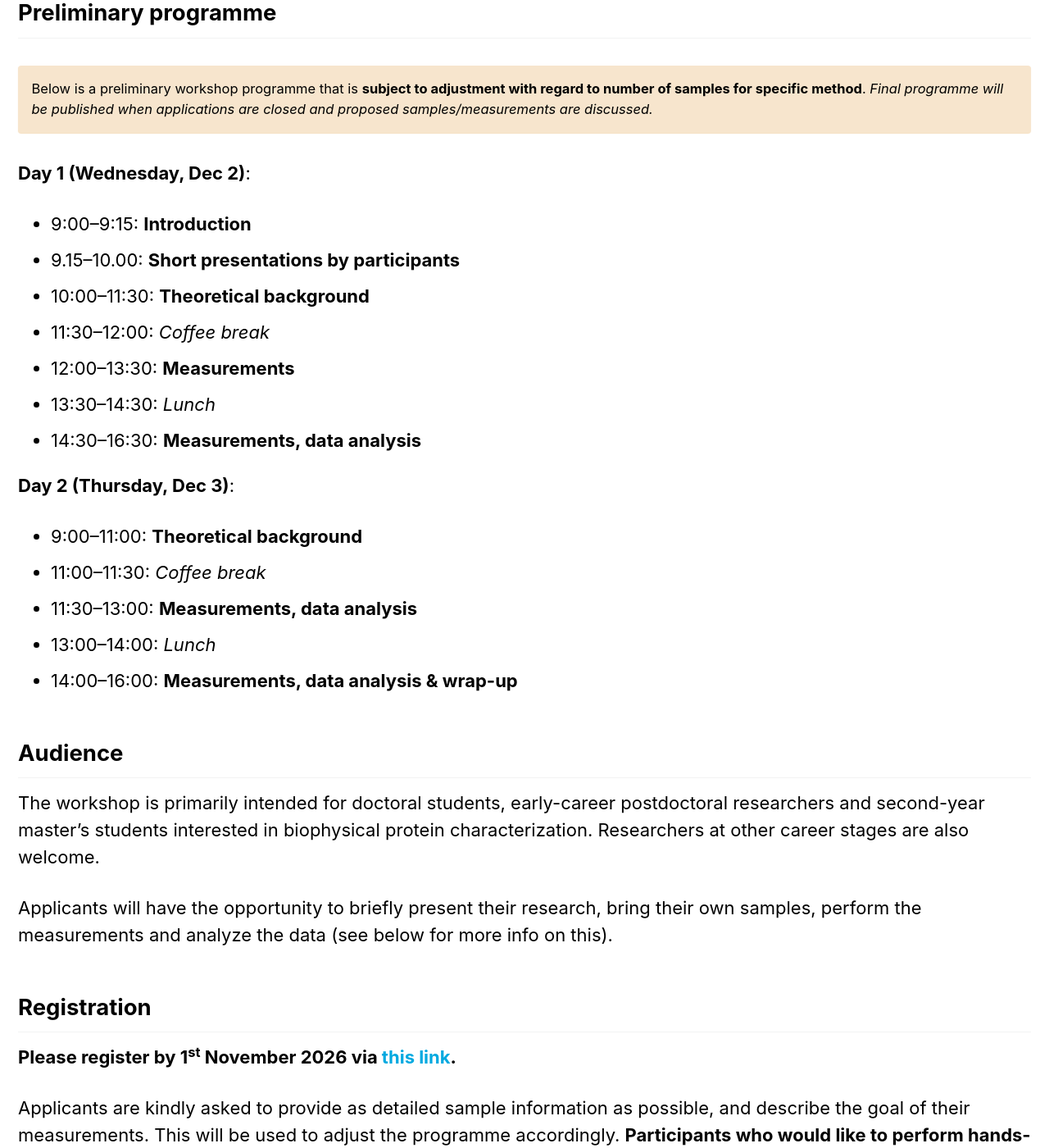
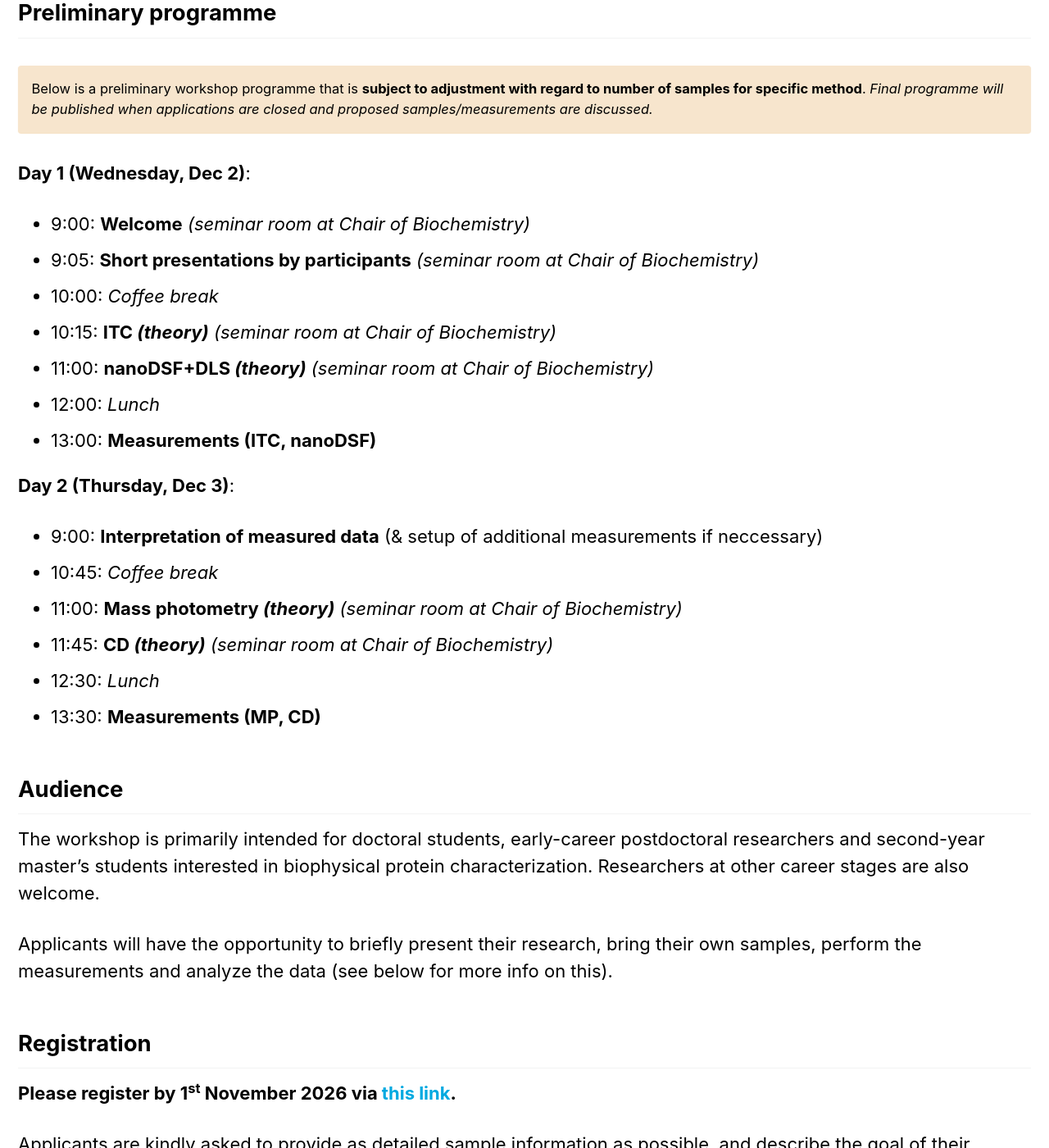
Before and after one commit to InstructSI/instructsi.github.io, a Jekyll site: the page built from _pages/bioproc2026.md, in a window 1280 px wide and 1400 px high, scrolled down 2319 px. Shown: the whole window at 82% size. Built offline with Jekyll 4.4.1, drawn with Linux system fonts in a browser that asks for light colours; cached includes are drawn as plain includes.

Commit message:
Updated Bioproc 2026 program

```diff
--- a/_pages/bioproc2026.md
+++ b/_pages/bioproc2026.md
@@ -69,20 +69,21 @@ Below is a preliminary workshop programme that is **subject to adjustment with r
 {: .notice--warning}
 
 **Day 1 (Wednesday, Dec 2)**:
-- 9:00–9:15: **Introduction**
-- 9.15–10.00: **Short presentations by participants**
-- 10:00–11:30: **Theoretical background**
-- 11:30–12:00: *Coffee break*
-- 12:00–13:30: **Measurements**
-- 13:30–14:30: *Lunch*
-- 14:30–16:30: **Measurements, data analysis**
+- 9:00: **Welcome** *(seminar room at Chair of Biochemistry)*
+- 9:05: **Short presentations by participants** *(seminar room at Chair of Biochemistry)*
+- 10:00: *Coffee break*
+- 10:15: **ITC *(theory)*** *(seminar room at Chair of Biochemistry)*
+- 11:00: **nanoDSF+DLS *(theory)*** *(seminar room at Chair of Biochemistry)*
+- 12:00: *Lunch*
+- 13:00: **Measurements (ITC, nanoDSF)**
 
 **Day 2 (Thursday, Dec 3)**:
-- 9:00–11:00: **Theoretical background**
-- 11:00–11:30: *Coffee break*
-- 11:30–13:00: **Measurements, data analysis**
-- 13:00–14:00: *Lunch*
-- 14:00–16:00: **Measurements, data analysis & wrap-up**
+- 9:00: **Interpretation of measured data** (& setup of additional measurements if neccessary)
+- 10:45: *Coffee break*
+- 11:00: **Mass photometry *(theory)*** *(seminar room at Chair of Biochemistry)*
+- 11:45: **CD *(theory)*** *(seminar room at Chair of Biochemistry)*
+- 12:30: *Lunch*
+- 13:30: **Measurements (MP, CD)**
 
 ## Audience
 
```
